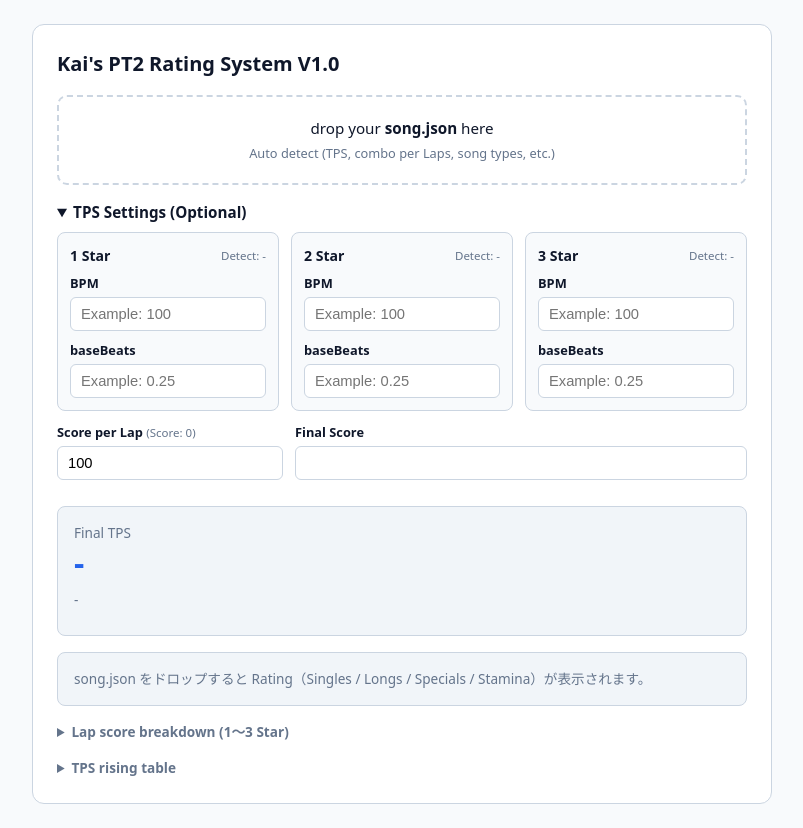
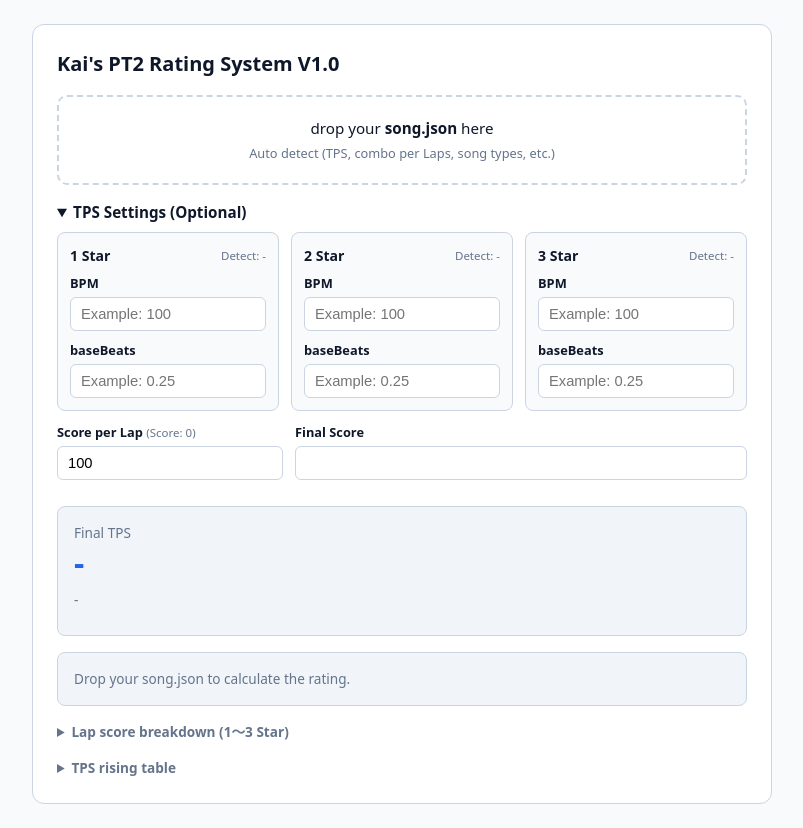
Before and after one commit to kai-iiikaiii/Kai-s-PT2-Rating-System, a plain HTML site: page index.html in a window 1280 px wide. Shown: the whole page, without its empty margins (238-1041 px from the left). Drawn offline with Linux system fonts and the light colour scheme.

Commit message:
Fixed html

```diff
--- a/index.html
+++ b/index.html
@@ -76,7 +76,7 @@
     </div>
 
     <div class="result-box" id="ratingBox">
-      <div class="meta" id="ratingHint" style="margin-top: 0;">song.json をドロップすると Rating（Singles / Longs / Specials / Stamina）が表示されます。</div>
+      <div class="meta" id="ratingHint" style="margin-top: 0;">Drop your song.json to calculate the rating.</div>
       <div id="ratingBody" hidden>
         <div style="font-size: 0.85rem; color: var(--muted);">Rating (Overall)</div>
         <div class="tps-value" id="ratingOverall">-</div>
```
